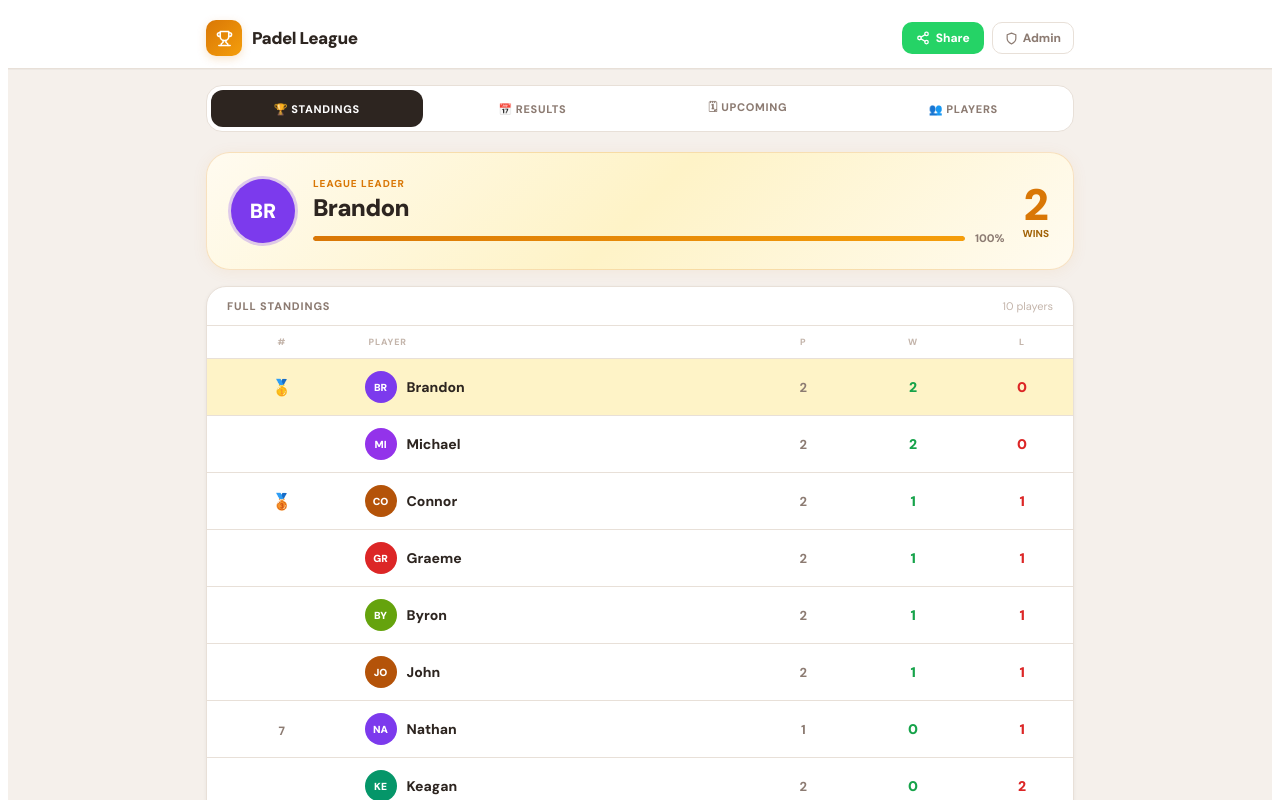
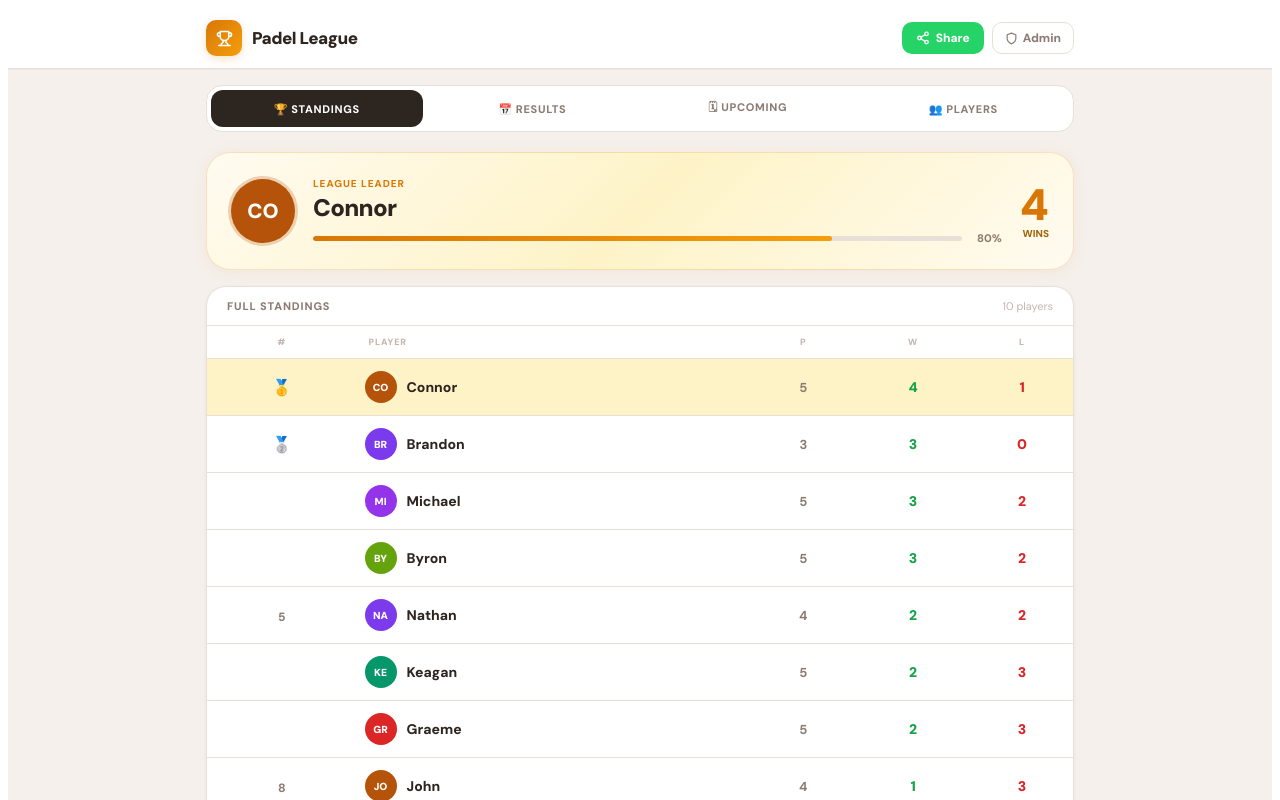
Before and after one commit to keaganstevenson/padel-league, a React (Create React App) app: page / in a window 1280 px wide. Shown: the top 800 px of the page. Built offline with nearby package versions, Linux system fonts and the light colour scheme.

Commit message:
Update App.js
Weekly update 29/06

```diff
--- a/src/App.js
+++ b/src/App.js
@@ -144,7 +144,13 @@ export default function App() {
     { id:'m1', week:1, date:"2026-05-26", p1:"Michael", p2:"Byron",   p3:"Keagan",  p4:"Nathan",  scores:[3,6,6,7,5,7], winner:1 },
     { id:'m2', week:1, date:"2026-05-26", p1:"John",    p2:"Brandon", p3:"Connor",  p4:"Graeme",  scores:[3,6,3,6,7,5], winner:1 },
     { id:'m3', week:2, date:"", p1:"Graeme",  p2:"Michael", p3:"Keagan",  p4:"Byron",   scores:[6,7,6,2,7,6], winner:1 },
-    { id:'m4', week:2, date:"", p1:"Brandon", p2:"Connor",  p3:"Darren",  p4:"John",    scores:[6,1,6,3,6,2], winner:1 },
+    { id:'m4', week:2, date:"",           p1:"Brandon", p2:"Connor",  p3:"Darren",  p4:"John",    scores:[6,1,6,3,6,2], winner:1 },
+    { id:'m5', week:3, date:"2026-06-09", p1:"Graeme",  p2:"Michael", p3:"Keagan",  p4:"John",    scores:[6,4,6,7,6,4], winner:1 },
+    { id:'m6', week:3, date:"2026-06-09", p1:"Connor",  p2:"Byron",   p3:"Darren",  p4:"Nathan",  scores:[6,3,3,6,6,1], winner:1 },
+    { id:'m7', week:4, date:"2026-06-16", p1:"Keagan",  p2:"Connor",  p3:"Graeme",  p4:"John",    scores:[6,0,6,4,6,1], winner:1 },
+    { id:'m8', week:4, date:"2026-06-16", p1:"Byron",   p2:"Nathan",  p3:"Michael", p4:"Darren",  scores:[6,7,6,1,6,3], winner:1 },
+    { id:'m9', week:5, date:"2026-06-23", p1:"Keagan",  p2:"Brandon", p3:"Graeme",  p4:"Michael", scores:[6,2,6,4,2,6], winner:1 },
+    { id:'m10',week:5, date:"2026-06-23", p1:"Connor",  p2:"Nathan",  p3:"Byron",   p4:"Darren",  scores:[7,5,6,2,6,1], winner:1 },
   ]);
   const [upcoming, setUpcoming] = useState([
     { id:'u1', week:2, date:"", time:"", p1:"Brandon", p2:"Connor",  p3:"John",    p4:"Darren"  },
```
